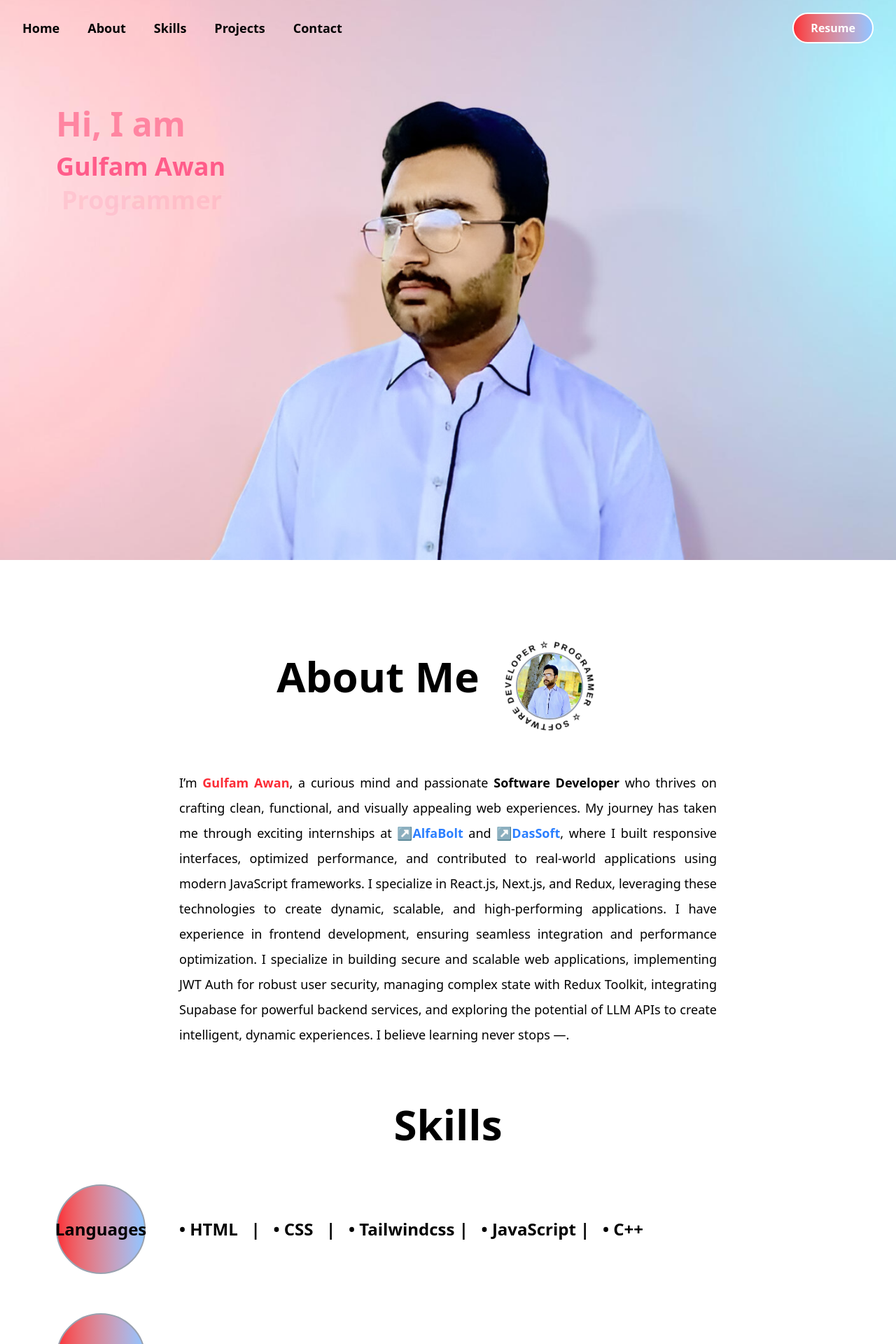
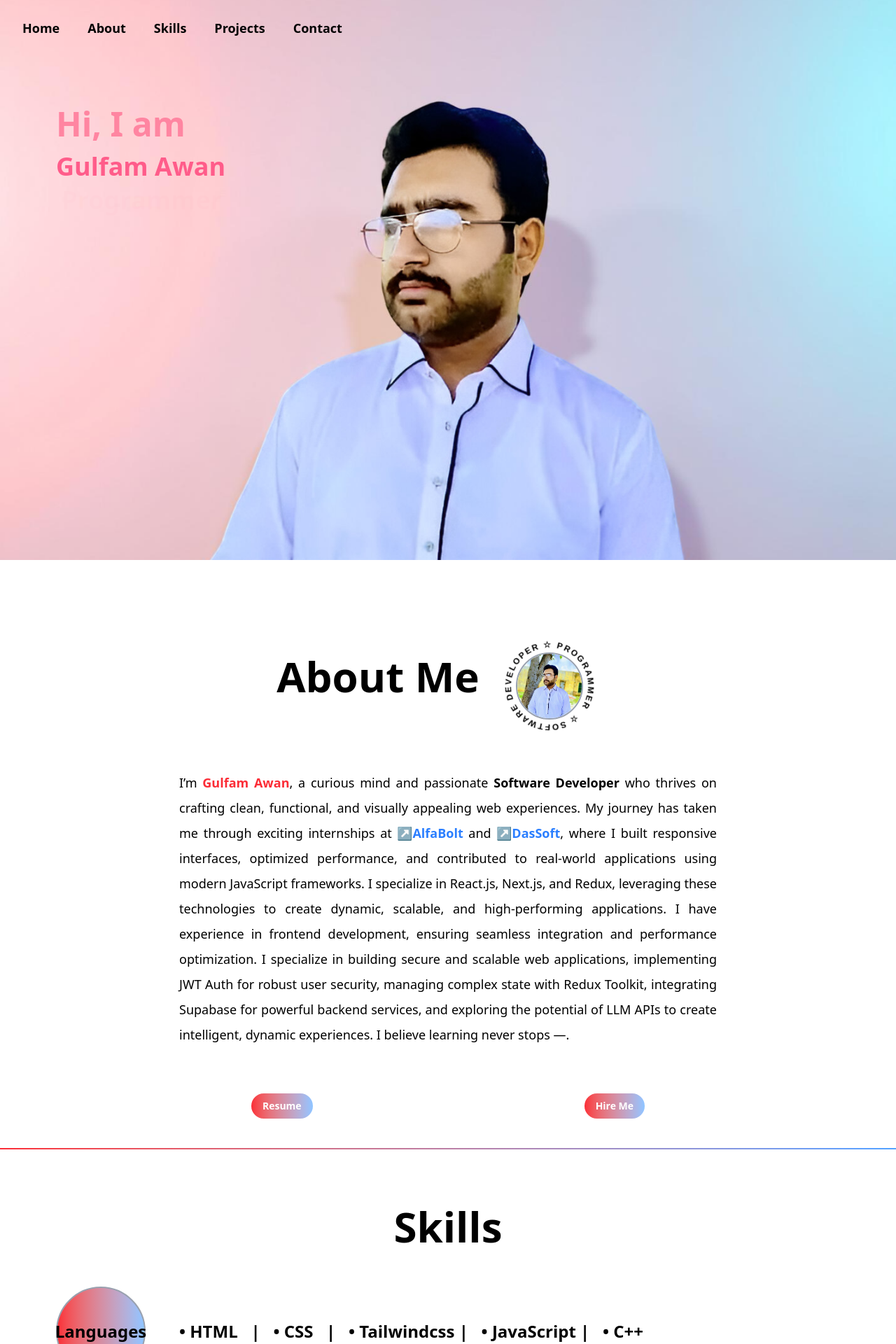
Before and after one commit to GulfamAwan07/Gulfam_Portfolio, a React (Vite) app: page / in a window 1280 px wide. Shown: the top 1920 px of the page at 70% size. Built offline with nearby package versions, Linux system fonts and the light colour scheme.

Commit message:
Update the All Section and Final Touch

```diff
--- a/src/Components/About.jsx
+++ b/src/Components/About.jsx
@@ -1,5 +1,5 @@
 import React from "react";
-
+import { Link } from "react-router-dom";
 const About = () => {
   return (
     <div className="mt-20">
@@ -86,6 +86,21 @@ const About = () => {
         <span className="font-medium "> LLM APIs</span> to create intelligent,
         dynamic experiences. I believe learning never stops —.{" "}
       </p>
+
+        <div className="flex justify-center items-center md:gap-96 gap-10 mt-12">
+  <a
+    href="/documents/Gulfam-CV.pdf"
+    className="mt-4 w-fit border-2 px-4 py-2 rounded-3xl text-white bg-gradient-to-r from-red-500 to-blue-300 text-sm font-bold hover:scale-105"
+  >
+    Resume
+  </a>
+
+  <Link to="/Contact" className="mt-4 w-fit border-2 px-4 py-2 rounded-3xl text-white bg-gradient-to-r from-red-500 to-blue-300 text-sm font-bold hover:scale-105">Hire Me</Link>
+</div>
+
+<div className="h-0.5 mt-10 bg-gradient-to-r from-red-500 to-blue-400"></div>
+
+
     </div>
   );
 };
--- a/src/Components/Footer.jsx
+++ b/src/Components/Footer.jsx
@@ -16,15 +16,15 @@ const Footer = () => {
 
         {/* Middle: Links */}
         <div className="flex gap-6">
-          <Link className="font-semibold underline" to="/About">About</Link>
-          <Link className="font-semibold underline" to="/Contact">Contact</Link>
+          <Link className="font-semibold underline hover:text-red-500" to="/About">About</Link>
+          <Link className="font-semibold underline hover:text-red-500" to="/Contact">Contact</Link>
         </div>
 
         {/* Right: Social Icons */}
         <div className="flex gap-4 text-xl">
-          <a href="https://github.com/GulfamAwan07"><FaGithub className="cursor-pointer" /></a>
-          <a href="https://www.linkedin.com/in/mgulfamawan/"><FaLinkedin className="cursor-pointer" /></a>
-          <a href="mailto:gulfamawan89@gmail.com"><CiMail className="cursor-pointer" /></a>
+          <a href="https://github.com/GulfamAwan07"><FaGithub className="cursor-pointer hover:scale-110" /></a>
+          <a href="https://www.linkedin.com/in/mgulfamawan/"><FaLinkedin className="cursor-pointer hover:scale-110" /></a>
+          <a href="mailto:gulfamawan89@gmail.com"><CiMail className="cursor-pointer hover:scale-110" /></a>
         </div>
       </div>
 
--- a/src/Components/Hero.jsx
+++ b/src/Components/Hero.jsx
@@ -51,6 +51,7 @@ const Hero = () => {
         </div>
       </div>
 
+
     </div>
   );
 };
--- a/src/Components/Navbar.jsx
+++ b/src/Components/Navbar.jsx
@@ -13,32 +13,28 @@ const Navbar = () => {
     <header className="absolute top-0 left-0 w-full z-10 bg-transparent">
       <div className="max-w-7xl mx-auto px-4 sm:px-6 lg:px-8 h-20 flex items-center justify-between">
         <nav className="hidden md:flex gap-10 text-lg font-semibold">
-          <Link className="hover:text-red-500 transition" to="/">Home</Link>
-          <a className="hover:text-red-500 transition" href="/About">
+          <Link className="hover:text-red-500 transition hover:text-xl" to="/">
+            Home
+          </Link>
+          <a className="hover:text-red-500 transition hover:text-xl" href="/About">
             About
           </a>
-          <a className="hover:text-red-500 transition" href="/Skills">
+          <a className="hover:text-red-500 transition hover:text-xl" href="/Skills">
             Skills
           </a>
-          <a className="hover:text-red-500 transition" href="/Project">
+          <a className="hover:text-red-500 transition hover:text-xl" href="/Project">
             Projects
           </a>
-          <a className="hover:text-red-500 transition" href="/Contact">
+          <a className="hover:text-red-500 transition hover:text-xl" href="/Contact">
             Contact
           </a>
         </nav>
 
-        <a
-          target="_blank"
-          href="/documents/Gulfam-CV.pdf"
-          className="hidden md:block cursor-pointer border-2 px-6  transform hover:scale-105 text-white bg-gradient-to-r from-red-500 to-blue-300 py-2 rounded-3xl text-base font-bold"
-        >
-          Resume
-        </a>
+
 
         <button
           onClick={handleToggleMenu}
-          className="md:hidden text-3xl text-black"
+          className="md:hidden  fixed text-3xl text-black"
         >
           <RxHamburgerMenu />
         </button>
@@ -47,25 +43,22 @@ const Navbar = () => {
       {isOpen && (
         <div className="md:hidden px-6 fixed py-4  border-t-2 border-b-2 shadow-lg">
           <nav className="flex flex-col gap-4 text-lg font-semibold">
-            <Link className="hover:text-red-500 transition" to="/">Home</Link>
-            <a className="hover:text-red-500 transition" href="/About">
+            <Link className="hover:text-red-500 transition hover:text-xl" to="/">
+              Home
+            </Link>
+            <a className="hover:text-red-500 transition hover:text-xl" href="/About">
               About
             </a>
-            <a className="hover:text-red-500 transition" href="/Skills">
+            <a className="hover:text-red-500 transition hover:text-xl" href="/Skills">
               Skills
             </a>
-            <a className="hover:text-red-500 transition" href="/Project">
+            <a className="hover:text-red-500 transition hover:text-xl" href="/Project">
               Projects
             </a>
-            <a className="hover:text-red-500 transition" href="/Contact">
+            <a className="hover:text-red-500 transition hover:text-xl" href="/Contact">
               Contact
             </a>
-            <a
-              href="/documents/Gulfam-CV.pdf"
-              className="mt-4 w-fit border-2 px-4 py-2 rounded-3xl text-white bg-gradient-to-r from-red-500 to-blue-300 text-sm font-bold hover:scale-105"
-            >
-              Resume
-            </a>
+
           </nav>
         </div>
       )}
--- a/src/Components/Project.jsx
+++ b/src/Components/Project.jsx
@@ -263,6 +263,10 @@ const Project = () => {
           </motion.div>
         </div>
       </motion.div>
+
+        <div className="h-0.5 mt-10 bg-gradient-to-r from-red-500 to-blue-400"></div>
+
+
     </div>
   );
 };
--- a/src/Components/Skills.jsx
+++ b/src/Components/Skills.jsx
@@ -78,6 +78,9 @@ const Skills = () => {
           </h2>
         </motion.div>
       </motion.div>
+
+      <div className="h-0.5 mt-10 bg-gradient-to-r from-red-500 to-blue-400"></div>
+
     </div>
   );
 };
```
